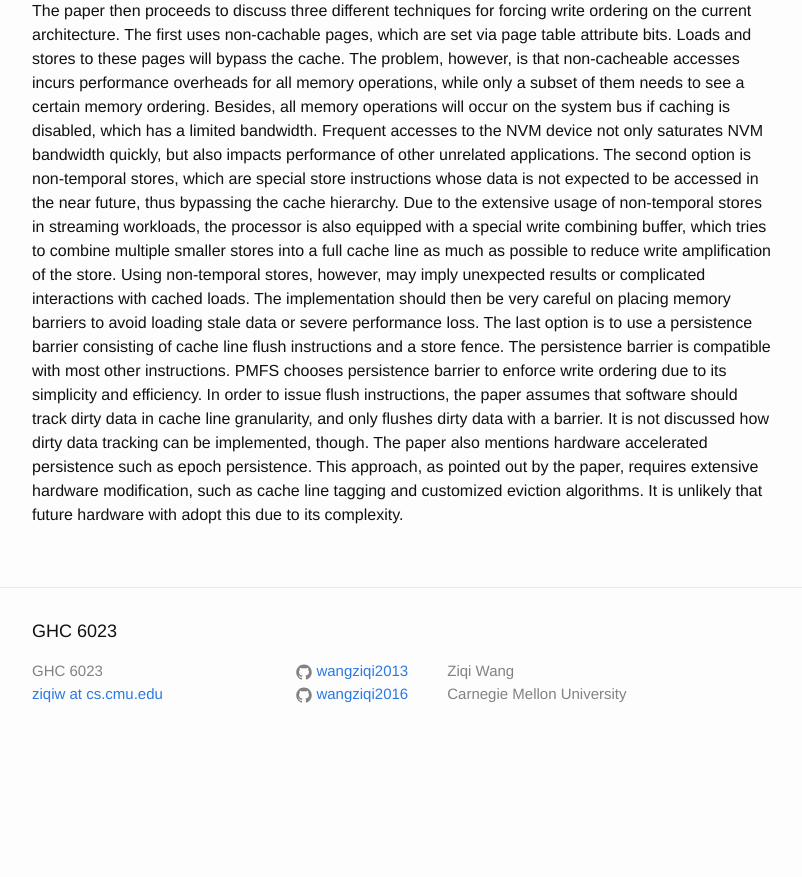
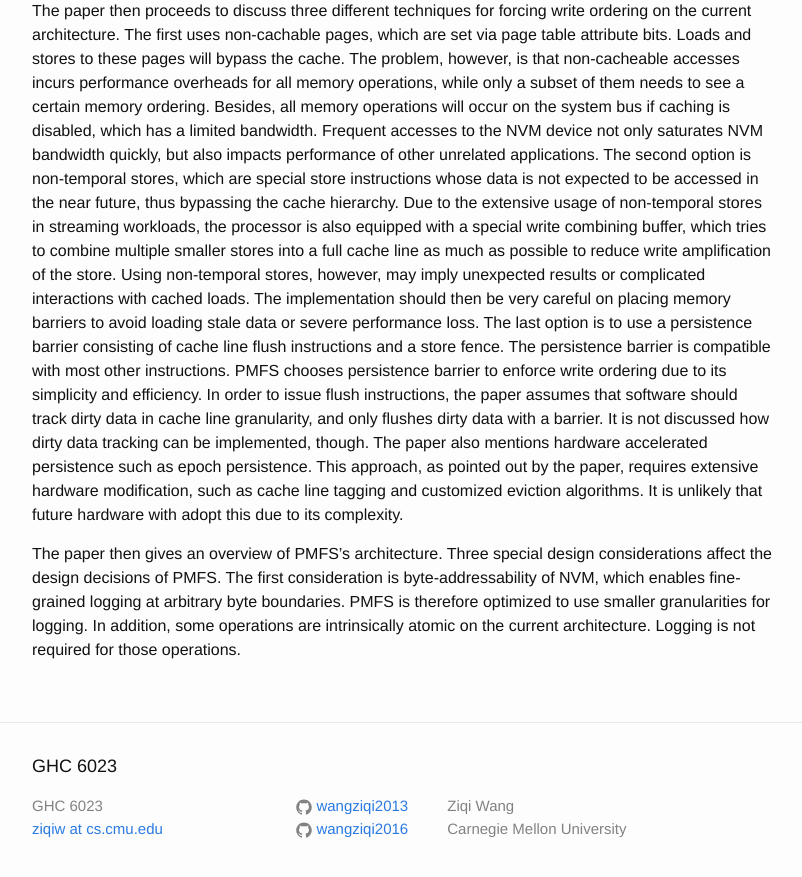
Before and after one commit to wangziqi2013/wangziqi2013.github.io, a Jekyll site: the page built from _posts/2020-06-23-pmfs.markdown, in a window 1280 px wide and 900 px high, scrolled down 865 px. Shown: the top 877 px of the window, without its empty margins (238-1040 px from the left). Built offline with Jekyll 4.4.1, drawn with Linux system fonts in a browser that asks for light colours; before the commit the page ends 1630 px from its top, so only the background shows below that.

Commit message:
Adding granularityy

```diff
--- a/_posts/2020-06-23-pmfs.markdown
+++ b/_posts/2020-06-23-pmfs.markdown
@@ -49,3 +49,8 @@ how dirty data tracking can be implemented, though.
 The paper also mentions hardware accelerated persistence such as epoch persistence. This approach, as pointed out
 by the paper, requires extensive hardware modification, such as cache line tagging and customized eviction algorithms.
 It is unlikely that future hardware with adopt this due to its complexity.
+
+The paper then gives an overview of PMFS's architecture. Three special design considerations affect the design decisions
+of PMFS. The first consideration is byte-addressability of NVM, which enables fine-grained logging at arbitrary byte
+boundaries. PMFS is therefore optimized to use smaller granularities for logging. In addition, some operations are
+intrinsically atomic on the current architecture. Logging is not required for those operations.
```
